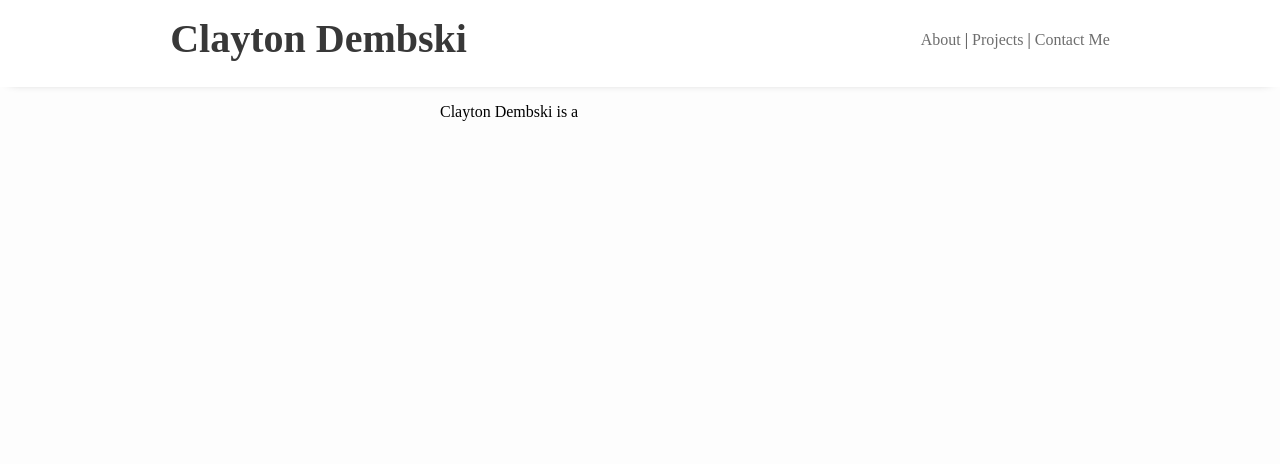
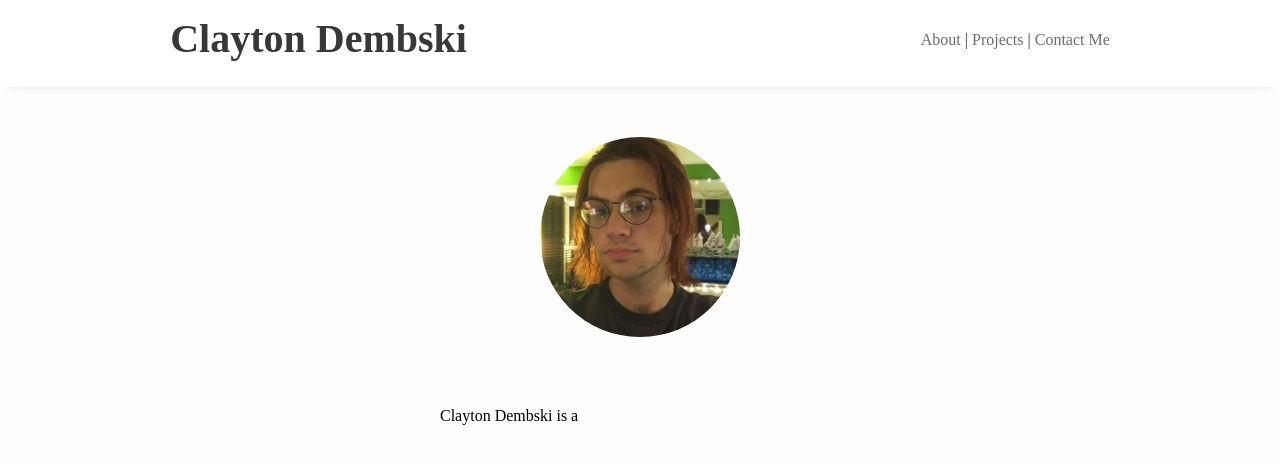
Before and after one commit to cabincabin/Dembski_Website, a plain HTML site: page index.html in a window 1280 px wide. Drawn offline with Linux system fonts and the light colour scheme.

Commit message:
Personal Image

```diff
--- a/index.html
+++ b/index.html
@@ -19,6 +19,9 @@
     </div>
     <div></div>
 </div>
-<div class="center"><p>Clayton Dembski is a </p>
+<div class="center">
+    <img class="me" src="resources/dembski.jpg" alt="Italian Trulli">
+    <p>Clayton Dembski is a </p>
+</div>
 </body>
 </html>
--- a/style.css
+++ b/style.css
@@ -67,6 +67,15 @@ div.myRefs {
 h3{
     color: 	#383838;
 }
+img.me{
+    padding-top: 50px;
+    padding-bottom: 50px;
+    border-radius: 50%;
+    max-width:200px;
+    margin-left:100px;
+    margin-right:auto;
+    width: 50%;
+}
 div.center{
     /*height: 200px;*/
     margin-left:auto;
```
Also changed, not shown: resources/dembski.jpg (added), resources/dembskiSkew.jpg (added).
